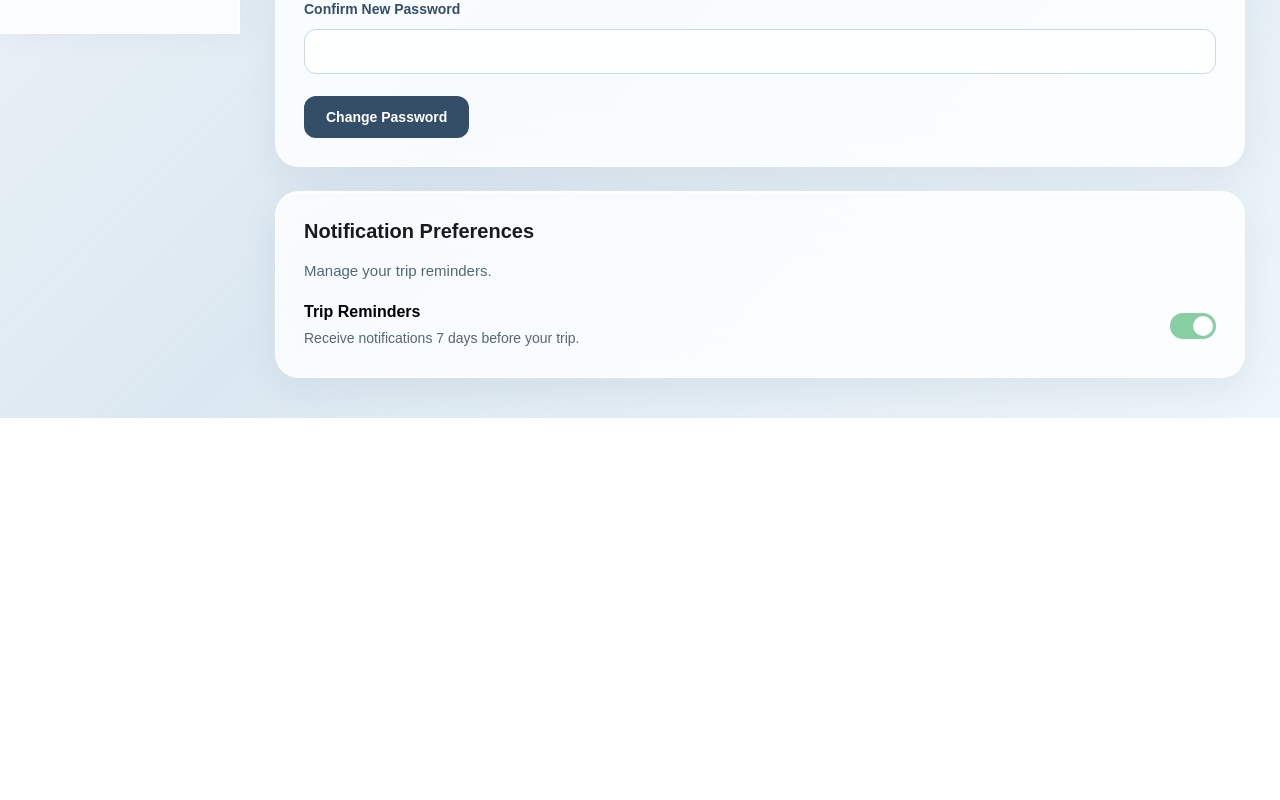
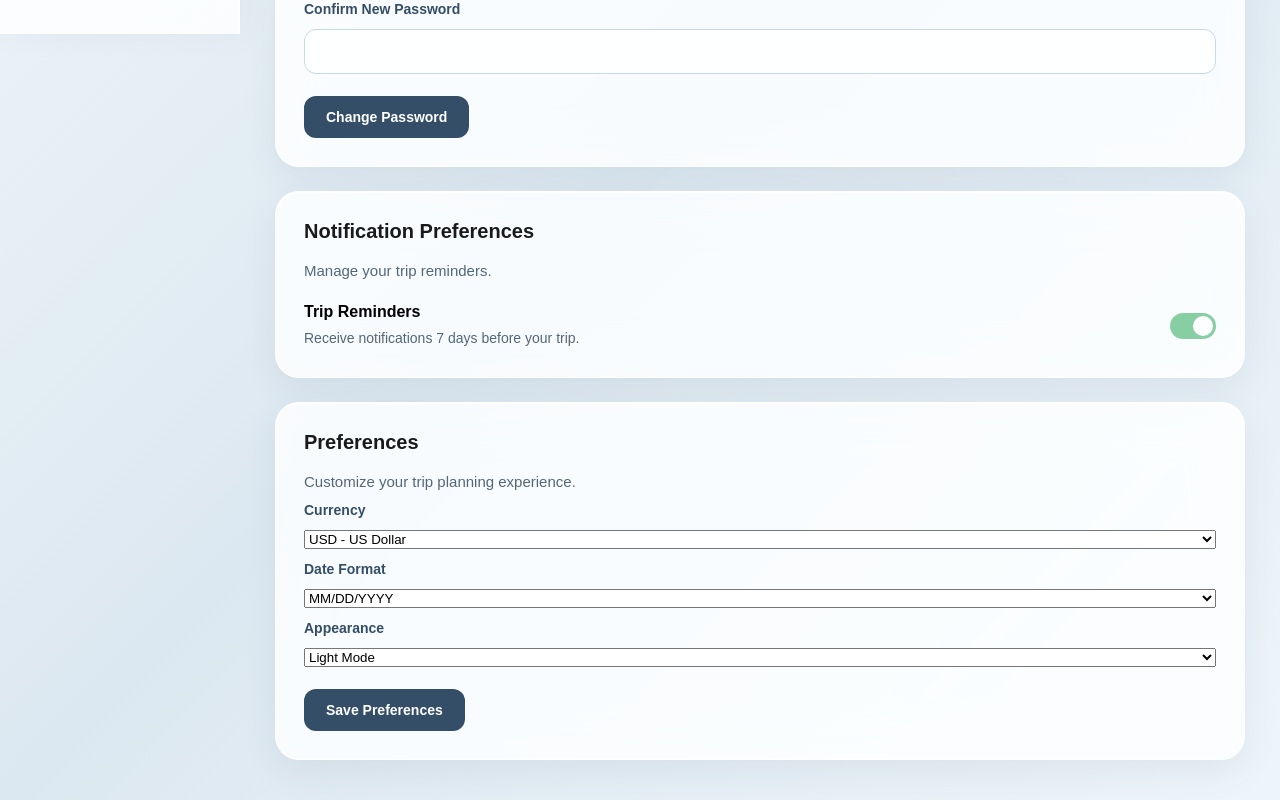
Before and after one commit to mahnoorshahidx/cs451-final-project, a React app in the folder frontend/: page /settings in a window 1280 px wide. Shown: the part 766-1566 px from the top of the page. Before the commit the page ends 1184 px from the top, so only its background shows below. Built offline with nearby package versions, Linux system fonts and the light colour scheme; no server answers; sample sign-in values are in the browser's storage; the HTML template or start-up script is replaced by a standard one.

Commit message:
Add account settings and user preferences

```diff
--- a/frontend/src/pages/Settings.jsx
+++ b/frontend/src/pages/Settings.jsx
@@ -6,6 +6,7 @@ import {
   updateProfile,
   changePassword,
   updateNotificationPreference,
+  updatePreferences,
 } from "../api/api";
 import { updateCurrentUser } from "../api/client";
 import "../styles/Dashboard.css";
@@ -13,6 +14,7 @@ import "../styles/Settings.css";
 
 // Settings page component
 function Settings() {
+
   // Profile information
   const [name, setName] = useState("");
   const [email, setEmail] = useState("");
@@ -35,13 +37,24 @@ function Settings() {
   const [notificationError, setNotificationError] = useState("");
   const [notificationSuccess, setNotificationSuccess] = useState("");
 
-  // Load the user's profile and notification preferences
+  // User preferences
+  const [currency, setCurrency] = useState("USD");
+  const [dateFormat, setDateFormat] = useState("MM/DD/YYYY");
+  const [appearance, setAppearance] = useState("light");
+  const [savingPreferences, setSavingPreferences] = useState(false);
+  const [preferencesError, setPreferencesError] = useState("");
+  const [preferencesSuccess, setPreferencesSuccess] = useState("");
+
+  // Load the user's profile and preferences
   useEffect(() => {
     getProfile()
       .then((user) => {
         setName(user.name);
         setEmail(user.email);
         setTripRemindersEnabled(user.tripRemindersEnabled);
+        setCurrency(user.currency);
+        setDateFormat(user.dateFormat);
+        setAppearance(user.appearance);
       })
       .catch((err) => setError(err.message))
       .finally(() => setLoading(false));
@@ -124,6 +137,38 @@ function Settings() {
     }
   }
 
+  // Save currency, date format, and appearance
+  async function handleSavePreferences(event) {
+    event.preventDefault();
+    setPreferencesError("");
+    setPreferencesSuccess("");
+    setSavingPreferences(true);
+
+    try {
+      const updatedUser = await updatePreferences({
+        currency,
+        dateFormat,
+        appearance,
+      });
+
+      setCurrency(updatedUser.currency);
+      setDateFormat(updatedUser.dateFormat);
+      setAppearance(updatedUser.appearance);
+
+      // Apply the saved appearance
+      document.documentElement.setAttribute(
+        "data-theme",
+        updatedUser.appearance
+      );
+
+      setPreferencesSuccess("Preferences saved successfully!");
+    } catch (err) {
+      setPreferencesError(err.message);
+    } finally {
+      setSavingPreferences(false);
+    }
+  }
+
   return (
     <div className="dashboard-page">
 
@@ -203,7 +248,7 @@ function Settings() {
                 type="password"
                 value={currentPassword}
                 onChange={(e) => setCurrentPassword(e.target.value)}
-                autoComplete="current-password"
+                autoComplete="off"
                 required
               />
 
@@ -291,6 +336,71 @@ function Settings() {
             )}
           </section>
 
+          {/* User preferences */}
+          <section className="settings-card">
+            <h2>Preferences</h2>
+            <p>Customize your trip planning experience.</p>
+
+            {loading ? (
+              <p>Loading preferences...</p>
+            ) : (
+              <form onSubmit={handleSavePreferences} className="settings-form">
+
+                {/* Currency */}
+                <label htmlFor="currency">Currency</label>
+                <select
+                  id="currency"
+                  value={currency}
+                  onChange={(e) => setCurrency(e.target.value)}
+                >
+                  <option value="USD">USD - US Dollar</option>
+                  <option value="EUR">EUR - Euro</option>
+                  <option value="GBP">GBP - British Pound</option>
+                  <option value="MAD">MAD - Moroccan Dirham</option>
+                </select>
+
+                {/* Date format */}
+                <label htmlFor="date-format">Date Format</label>
+                <select
+                  id="date-format"
+                  value={dateFormat}
+                  onChange={(e) => setDateFormat(e.target.value)}
+                >
+                  <option value="MM/DD/YYYY">MM/DD/YYYY</option>
+                  <option value="DD/MM/YYYY">DD/MM/YYYY</option>
+                </select>
+
+                {/* Appearance */}
+                <label htmlFor="appearance">Appearance</label>
+                <select
+                  id="appearance"
+                  value={appearance}
+                  onChange={(e) => setAppearance(e.target.value)}
+                >
+                  <option value="light">Light Mode</option>
+                  <option value="dark">Dark Mode</option>
+                </select>
+
+                {/* Save preferences */}
+                <button type="submit" disabled={savingPreferences}>
+                  {savingPreferences ? "Saving..." : "Save Preferences"}
+                </button>
+              </form>
+            )}
+
+            {preferencesError && (
+              <p role="alert" className="error-text">
+                {preferencesError}
+              </p>
+            )}
+
+            {preferencesSuccess && (
+              <p role="status" className="settings-success">
+                {preferencesSuccess}
+              </p>
+            )}
+          </section>
+
         </div>
       </main>
     </div>
```
